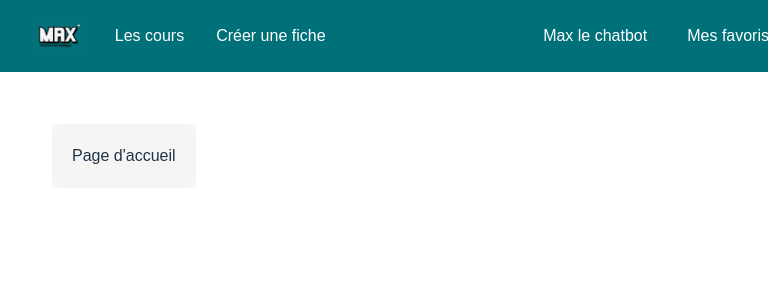
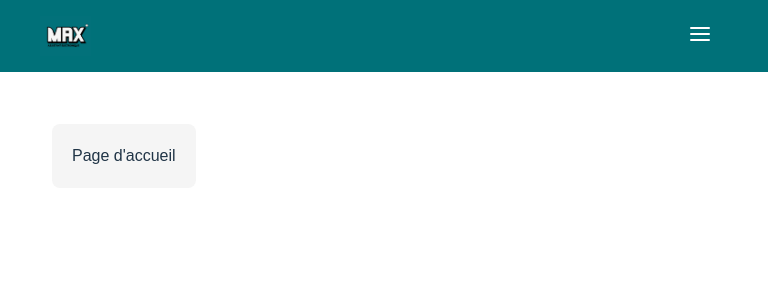
Before and after one commit to elodieln/Max, a React app: page / in a window 768 px wide. Shown: the top 300 px of the page. Built offline with nearby package versions, Linux system fonts and the light colour scheme; the HTML template or start-up script is replaced by a standard one.

Commit message:
feat: ajout du responsive design pour le header avec menu hamburger

```diff
--- a/package.json
+++ b/package.json
@@ -13,6 +13,7 @@
     "@headlessui/react": "^2.2.0",
     "react": "^18.3.1",
     "react-dom": "^18.3.1",
+    "react-icons": "^5.4.0",
     "react-router-dom": "^7.1.3"
   },
   "devDependencies": {
--- a/src/components/layout/Header/Header.css
+++ b/src/components/layout/Header/Header.css
@@ -1,10 +1,136 @@
 .header {
     background-color: #007179;
-    padding: 1rem 2rem;
+    padding: 1rem;
     position: fixed;
     width: 100%;
     top: 0;
     z-index: 1000;
+    box-sizing: border-box;
+}
+
+.nav-container {
+    max-width: 1200px;
+    margin: 0 auto;
+    display: flex;
+    justify-content: space-between;
+    align-items: center;
+    position: relative;
+    padding: 0 1rem;
+}
+
+.left-nav {
+    display: flex;
+    align-items: center;
+    gap: 4rem;  /* Augmenté davantage pour encore plus d'espace */
+}
+
+.logo-container {
+    display: flex;
+    align-items: center;
+}
+
+.logo {
+    height: 40px;
+    width: auto;
+}
+
+.mobile-menu-button {
+    display: none;
+    background: none;
+    border: none;
+    color: white;
+    cursor: pointer;
+    padding: 0.5rem;
+}
+
+.nav-content {
+    display: flex;
+    align-items: center;
+    gap: 2rem;
+    flex-grow: 1;
+    justify-content: space-between;
+}
+
+.nav-links {
+    display: flex;
+    gap: 2.5rem;  /* Augmenté pour plus d'espace */
+}
+
+.right-nav {
+    display: flex;
+    align-items: center;
+    gap: 2.5rem;  /* Augmenté pour plus d'espace entre les éléments */
+}
+
+/* ... le reste des styles ... */
+
+/* Tablettes (768px - 1024px) */
+@media (min-width: 768px) and (max-width: 1024px) {
+    .mobile-menu-button {
+        display: block;
+        margin-right: 1rem;  /* Ajout de marge à droite */
+    }
+
+    .nav-container {
+        padding: 0 1.5rem;  /* Plus de padding sur les côtés */
+    }
+
+    .nav-content {
+        display: none;
+        position: absolute;
+        top: 100%;
+        left: 0;
+        right: 0;
+        background-color: #007179;
+        padding: 1.5rem;  /* Plus de padding */
+    }
+
+    .nav-content.nav-active {
+        display: flex;
+    }
+
+    .right-nav {
+        display: flex;
+        flex-direction: row;  /* Force la direction en ligne */
+        justify-content: center;
+        align-items: center;
+        gap: 2rem;  /* Espace entre les éléments */
+        width: auto;  /* Supprime la largeur 100% */
+    }
+}
+
+/* Mobile (moins de 768px) */
+@media (max-width: 767px) {
+    .mobile-menu-button {
+        display: block;
+        margin-right: 1rem;  /* Ajout de marge à droite */
+    }
+
+    .nav-container {
+        padding: 0 1rem;
+    }
+
+    .nav-content {
+        display: none;
+        position: absolute;
+        top: 100%;
+        left: 0;
+        right: 0;
+        background-color: #007179;
+        padding: 1rem;
+    }
+
+    .nav-content.nav-active {
+        display: flex;
+        flex-direction: column;
+    }
+
+    .nav-links, .right-nav {
+        flex-direction: column;
+        width: 100%;
+        gap: 1rem;
+        align-items: center;
+    }
 }
 
 .nav-container {
@@ -15,7 +141,7 @@
     align-items: center;
 }
 
-  .left-nav, .right-nav {
+.left-nav {
     display: flex;
     align-items: center;
     gap: 2rem;
@@ -31,6 +157,28 @@
     width: auto;
 }
 
+.mobile-menu-button {
+    display: none;
+    background: none;
+    border: none;
+    color: white;
+    cursor: pointer;
+    padding: 0.5rem;
+    position: absolute;
+    right: 1rem;
+    top: 50%;
+    transform: translateY(-50%);
+}
+
+.nav-content {
+    display: flex;
+    align-items: center;
+    gap: 2rem;
+    flex-grow: 1;
+    justify-content: space-between;
+    transition: all 0.3s ease-in-out;
+}
+
 .nav-links {
     display: flex;
     gap: 2rem;
@@ -42,6 +190,7 @@
     font-family: 'Montserrat', sans-serif;
     font-weight: 500;
     transition: color 0.2s ease;
+    white-space: nowrap;
 }
 
 .nav-link:hover,
@@ -66,6 +215,7 @@
     gap: 0.5rem;
     padding: 0.5rem;
     transition: color 0.2s ease;
+    white-space: nowrap;
 }
 
 .favorites-button:hover {
@@ -105,3 +255,167 @@
     background-color: #F9BC97;
     color: #007179;
 }
+
+/* Style de base pour les petits écrans et mobiles */
+@media (max-width: 768px) {
+    .mobile-menu-button {
+        display: block;
+        position: absolute;
+        right: 1rem;
+        top: 50%;
+        transform: translateY(-50%);
+    }
+
+    .nav-container {
+        position: relative;
+    }
+
+    .nav-content {
+        display: none;
+        position: absolute;
+        top: 100%;
+        left: 0;
+        right: 0;
+        background-color: #007179;
+        padding: 1rem;
+    }
+
+    .nav-content.nav-active {
+        display: flex;
+        flex-direction: column;
+        align-items: center;
+        gap: 1rem;
+    }
+
+    .nav-links, .right-nav {
+        flex-direction: column;
+        align-items: center;
+        width: 100%;
+        gap: 1rem;
+    }
+
+    .favorites-menu {
+        width: 100%;
+        text-align: center;
+    }
+
+    .dropdown-menu {
+        position: static;
+        width: 100%;
+    }
+}
+
+/* Style pour les tablettes */
+@media (min-width: 769px) and (max-width: 1024px) {
+    .mobile-menu-button {
+        display: block;
+        position: absolute;
+        right: 1rem;
+        top: 50%;
+        transform: translateY(-50%);
+    }
+
+    .nav-container {
+        position: relative;
+        padding: 0 1rem;
+    }
+
+    .nav-content {
+        display: none;
+        position: absolute;
+        top: 100%;
+        left: 0;
+        right: 0;
+        background-color: #007179;
+        padding: 1rem;
+    }
+
+    .nav-content.nav-active {
+        display: flex;
+        flex-direction: column;
+        align-items: center;
+        gap: 1.5rem;
+    }
+
+    .nav-links {
+        flex-direction: row;
+        justify-content: center;
+        width: 100%;
+        gap: 2rem;
+    }
+
+    .right-nav {
+        flex-direction: row;
+        justify-content: center;
+        gap: 2rem;
+    }
+}
+
+/* Style pour les grands écrans */
+@media (min-width: 1025px) {
+    .mobile-menu-button {
+        display: none;
+    }
+
+    .nav-content {
+        display: flex !important;
+        opacity: 1 !important;
+    }
+}
+
+/* Mobile */
+@media (max-width: 768px) {
+    .mobile-menu-button {
+        display: block;
+    }
+
+    .nav-content {
+        position: fixed;
+        top: 72px;
+        left: 0;
+        right: 0;
+        background-color: #007179;
+        flex-direction: column;
+        align-items: flex-start;
+        padding: 1rem;
+        gap: 1rem;
+        display: none;
+        height: calc(100vh - 72px);
+        overflow-y: auto;
+        transition: opacity 0.3s ease-in-out;
+        opacity: 0;
+        pointer-events: none;
+    }
+
+    .nav-content.nav-active {
+        display: flex;
+        opacity: 1;
+        pointer-events: auto;
+    }
+
+    .nav-links {
+        flex-direction: column;
+        width: 100%;
+    }
+
+    .right-nav {
+        flex-direction: column;
+        width: 100%;
+        gap: 1rem;
+    }
+
+    .favorites-menu {
+        width: 100%;
+    }
+
+    .dropdown-menu {
+        position: static;
+        width: 100%;
+        margin-top: 0.5rem;
+    }
+
+    .nav-link {
+        display: block;
+        padding: 0.5rem 0;
+    }
+}
--- a/src/components/layout/Header/Header.jsx
+++ b/src/components/layout/Header/Header.jsx
@@ -1,39 +1,59 @@
-import React from 'react';
+import React, { useState } from 'react';
 import { Menu } from '@headlessui/react';
 import { NavLink } from 'react-router-dom';
+import { FiMenu, FiX } from 'react-icons/fi';
 import logoMax from '../../../assets/images/logo-max.png';
 import './Header.css';
 
 const Header = () => {
+  const [isMenuOpen, setIsMenuOpen] = useState(false);
+
+  const toggleMenu = () => {
+    setIsMenuOpen(!isMenuOpen);
+  };
+
   return (
     <header className="header">
       <nav className="nav-container">
-        {/* Logo et navigation gauche */}
+        {/* Logo et bouton menu */}
         <div className="left-nav">
           <NavLink to="/" className="logo-container">
             <img src={logoMax} alt="MAX - Assistant électronique" className="logo" />
           </NavLink>
+
+          <button
+            className="mobile-menu-button"
+            onClick={toggleMenu}
+            aria-label={isMenuOpen ? "Fermer le menu" : "Ouvrir le menu"}
+          >
+            {isMenuOpen ? <FiX size={24} /> : <FiMenu size={24} />}
+          </button>
+        </div>
+
+        {/* Navigation principale */}
+        <div className={`nav-content ${isMenuOpen ? 'nav-active' : ''}`}>
           <div className="nav-links">
             <NavLink
               to="/courses"
               className={({ isActive }) => `nav-link ${isActive ? 'active' : ''}`}
+              onClick={() => setIsMenuOpen(false)}
             >
               Les cours
             </NavLink>
             <NavLink
               to="/create-card"
               className={({ isActive }) => `nav-link ${isActive ? 'active' : ''}`}
+              onClick={() => setIsMenuOpen(false)}
             >
               Créer une fiche
             </NavLink>
           </div>
-        </div>
 
-        {/* Navigation droite */}
           <div className="right-nav">
             <NavLink
               to="/chatbot"
               className={({ isActive }) => `nav-link ${isActive ? 'active' : ''}`}
+              onClick={() => setIsMenuOpen(false)}
             >
               Max le chatbot
             </NavLink>
@@ -48,6 +68,7 @@ const Header = () => {
                     <NavLink
                       to="/favorites/courses"
                       className={({ isActive }) => `dropdown-item ${isActive ? 'active' : ''} ${active ? 'hover' : ''}`}
+                      onClick={() => setIsMenuOpen(false)}
                     >
                       Mes cours
                     </NavLink>
@@ -58,6 +79,7 @@ const Header = () => {
                     <NavLink
                       to="/favorites/cards"
                       className={({ isActive }) => `dropdown-item ${isActive ? 'active' : ''} ${active ? 'hover' : ''}`}
+                      onClick={() => setIsMenuOpen(false)}
                     >
                       Fiches et Quizz
                     </NavLink>
@@ -66,6 +88,7 @@ const Header = () => {
               </Menu.Items>
             </Menu>
           </div>
+        </div>
       </nav>
     </header>
   );
```
Also changed, not shown: 1 other file (tests, documents, lock files or other folders). Lines whose indentation alone changed are shown as unchanged.
